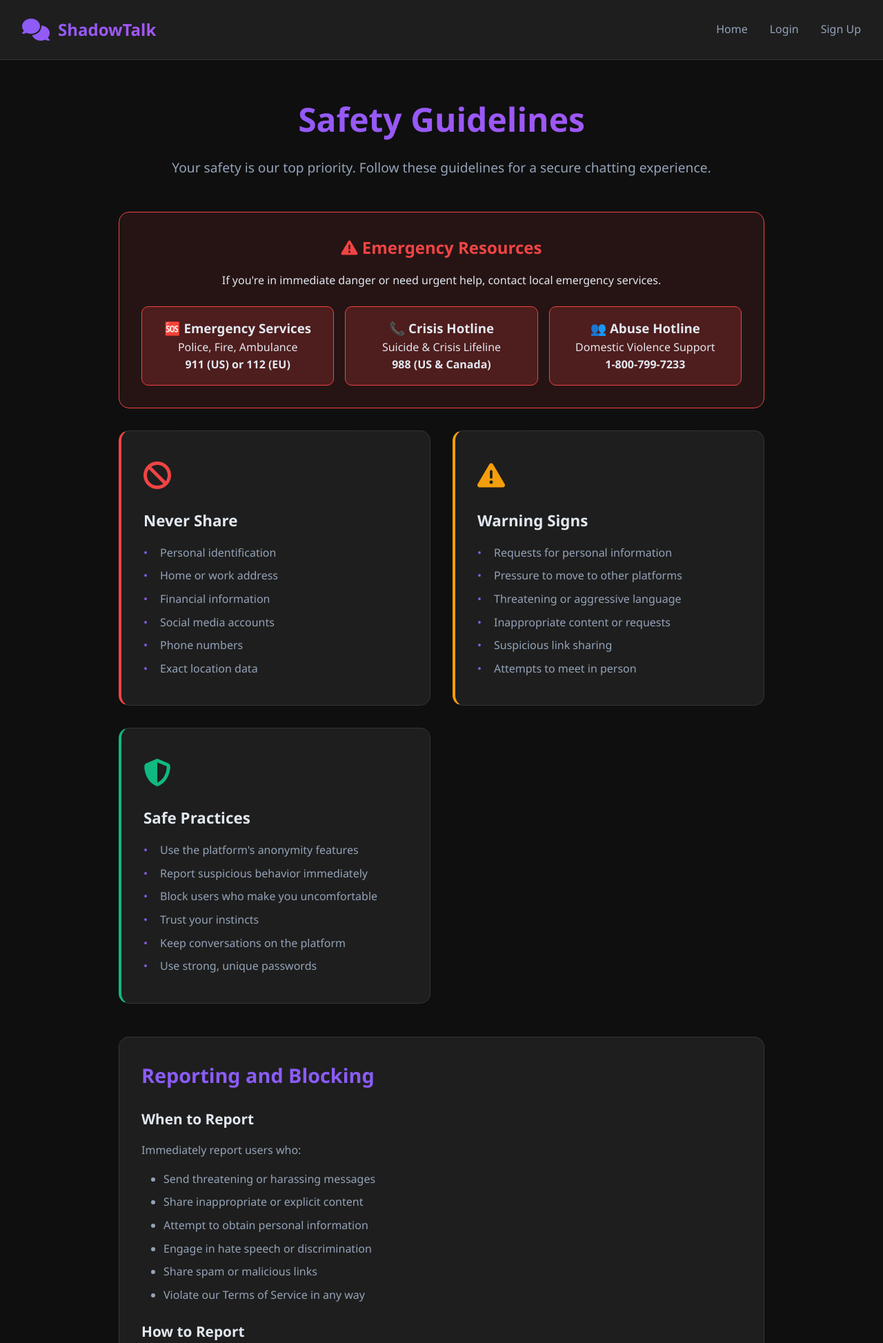
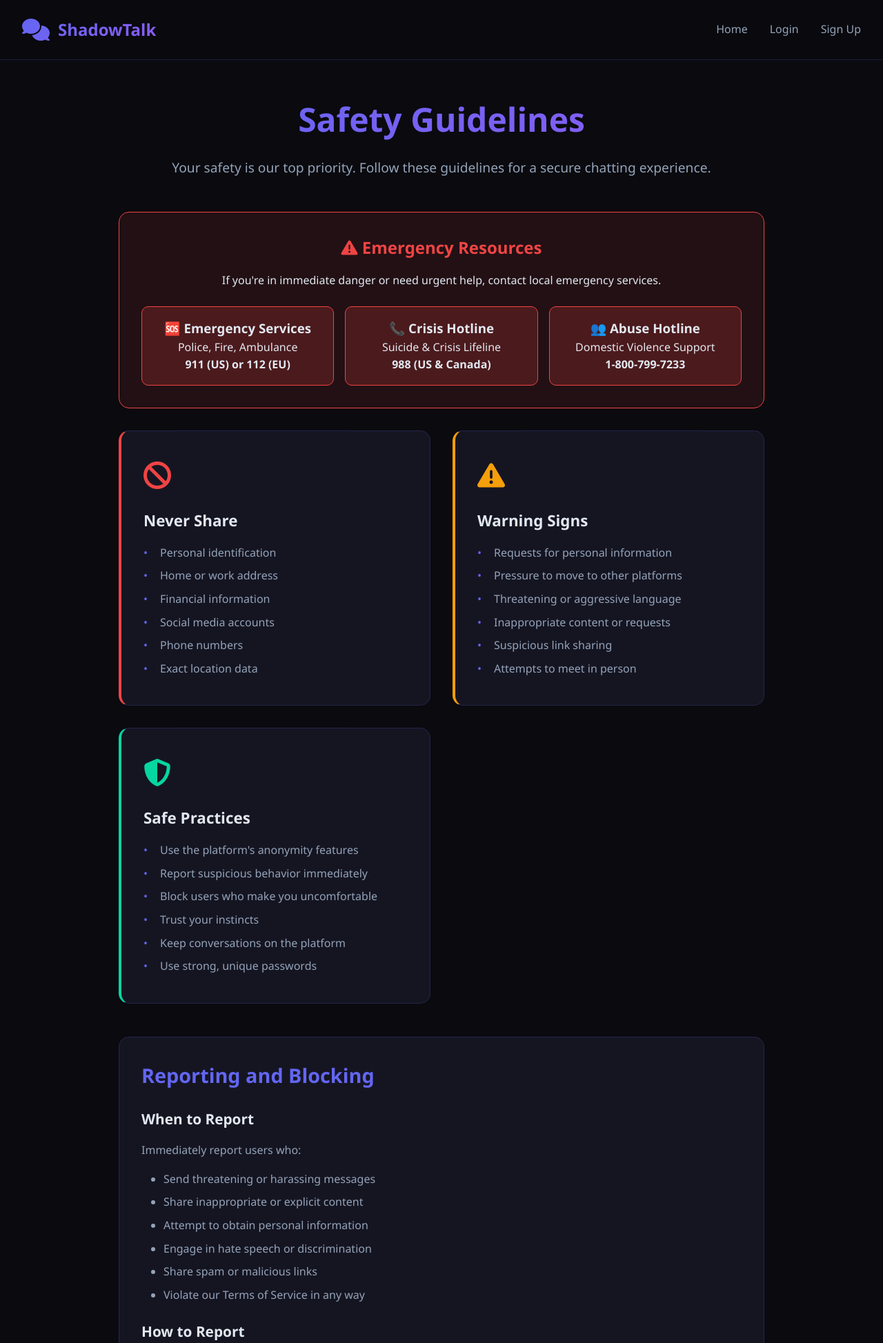
Before and after one commit to Burhan-012345/ShadowTalk, a Flask app: page /safety-guidelines in a window 1280 px wide. Shown: the top 1947 px of the page at 69% size. Run offline with Flask 3, Linux system fonts and the light colour scheme; parts of the project's set-up code (start-up, migrations or seed data) failed here and were passed over.

Commit message:
Revise safety guidelines page layout and styles
Updated styles and content for safety guidelines page.

```diff
--- a/templates/service/safety_guidelines.html
+++ b/templates/service/safety_guidelines.html
@@ -9,7 +9,6 @@
       href="https://cdnjs.cloudflare.com/ajax/libs/font-awesome/6.4.0/css/all.min.css"
     />
     <style>
-      /* Same base styles as previous pages */
       * {
         margin: 0;
         padding: 0;
@@ -17,17 +16,17 @@
       }
 
       :root {
-        --primary: #8b5cf6;
-        --primary-dark: #7c3aed;
-        --secondary: #1a1a1a;
-        --accent: #10b981;
+        --primary: #6366f1;
+        --primary-dark: #4f46e5;
+        --secondary: #0a0a0a;
+        --accent: #06d6a0;
         --warning: #f59e0b;
         --danger: #ef4444;
         --text: #e2e8f0;
         --text-secondary: #94a3b8;
-        --background: #0f0f0f;
-        --card-bg: #1e1e1e;
-        --gradient: linear-gradient(135deg, #8b5cf6 0%, #a855f7 100%);
+        --background: #0a0a0f;
+        --card-bg: #151522;
+        --gradient: linear-gradient(135deg, #6366f1 0%, #8b5cf6 100%);
       }
 
       body {
@@ -42,8 +41,9 @@
         display: flex;
         justify-content: space-between;
         align-items: center;
-        background: var(--card-bg);
-        border-bottom: 1px solid rgba(255, 255, 255, 0.1);
+        background: rgba(10, 10, 15, 0.95);
+        border-bottom: 1px solid rgba(99, 102, 241, 0.2);
+        backdrop-filter: blur(10px);
       }
 
       .logo {
@@ -114,12 +114,13 @@
         background: var(--card-bg);
         padding: 2rem;
         border-radius: 15px;
-        border: 1px solid rgba(255, 255, 255, 0.1);
-        transition: transform 0.3s ease;
+        border: 1px solid rgba(99, 102, 241, 0.2);
+        transition: all 0.3s ease;
       }
 
       .safety-card:hover {
         transform: translateY(-5px);
+        box-shadow: 0 10px 30px rgba(99, 102, 241, 0.2);
       }
 
       .safety-card.danger {
@@ -208,7 +209,12 @@
         padding: 2rem;
         border-radius: 15px;
         margin-bottom: 2rem;
-        border: 1px solid rgba(255, 255, 255, 0.1);
+        border: 1px solid rgba(99, 102, 241, 0.2);
+        transition: border-color 0.3s ease;
+      }
+
+      .content-section:hover {
+        border-color: var(--primary);
       }
 
       .content-section h2 {
@@ -243,7 +249,7 @@
         padding: 3rem 2rem;
         text-align: center;
         margin-top: 4rem;
-        border-top: 1px solid rgba(255, 255, 255, 0.1);
+        border-top: 1px solid rgba(99, 102, 241, 0.2);
       }
 
       .footer-content {
```
